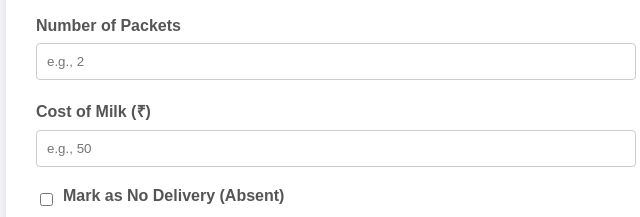
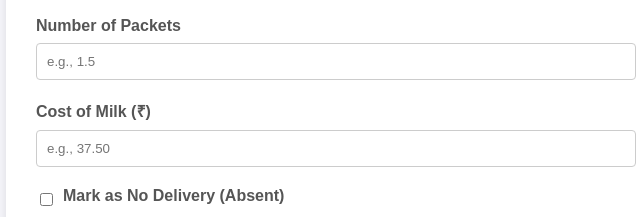
Before and after one commit to VRajMagic/VR.MilkDeliveryTracker, a plain HTML site: page index.html in a window 1280 px wide. Shown: the part 381-598 px from the top of the page, 304-944 px from the left. Drawn offline with Linux system fonts and the light colour scheme.

Commit message:
index.html

```diff
--- a/index.html
+++ b/index.html
@@ -17,11 +17,11 @@
             </div>
             <div class="form-group">
                 <label for="milkPackets">Number of Packets</label>
-                <input type="number" id="milkPackets" min="0" placeholder="e.g., 2">
+                <input type="number" id="milkPackets" min="0" step="any" placeholder="e.g., 1.5">
             </div>
             <div class="form-group">
                 <label for="deliveryCost">Cost of Milk (₹)</label>
-                <input type="number" id="deliveryCost" min="0" placeholder="e.g., 50">
+                <input type="number" id="deliveryCost" min="0" step="any" placeholder="e.g., 37.50">
             </div>
             <div class="form-group checkbox-group">
                 <input type="checkbox" id="isAbsent">
```
